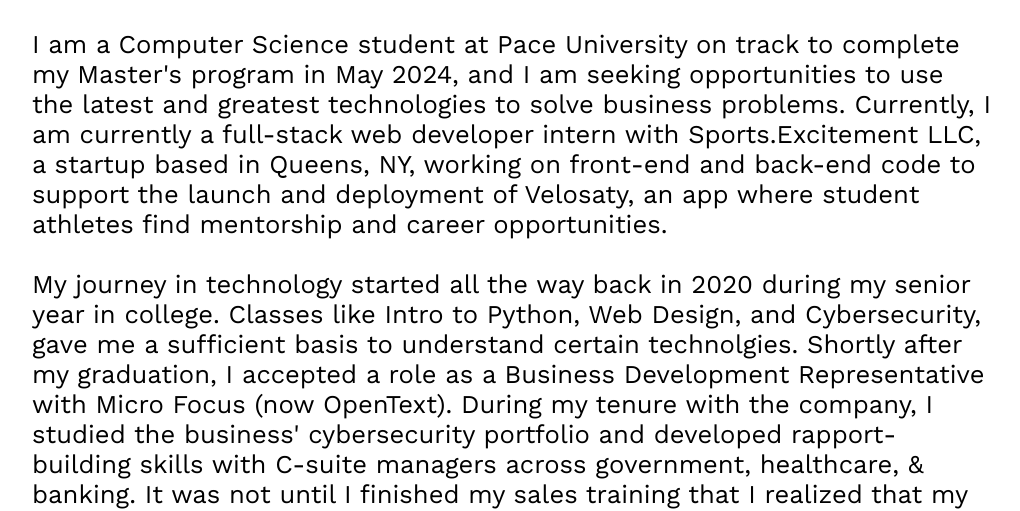
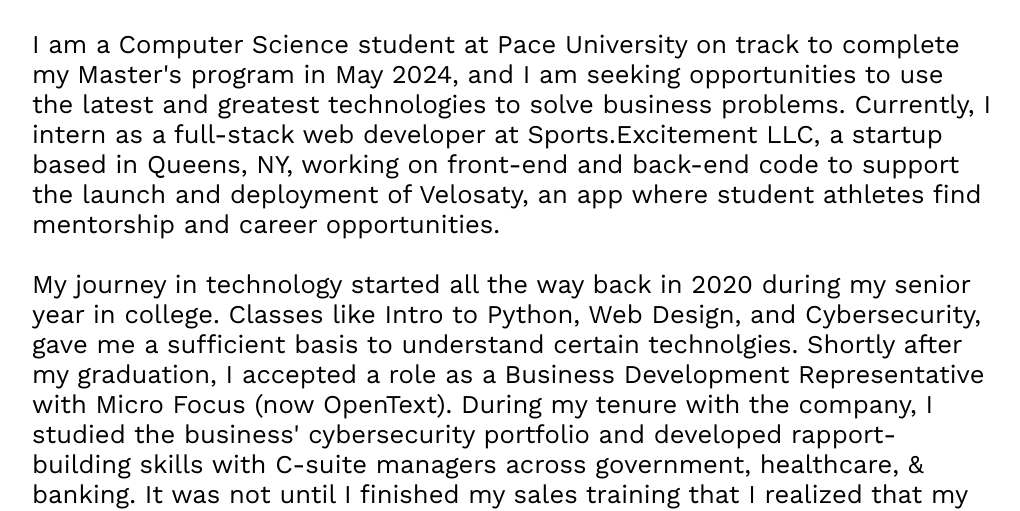
Before and after one commit to fzallocco/fzallocco, a website: page frontend/index.html in a window 1280 px wide. Shown: the part 446-957 px from the top of the page, without its empty margins (128-1148 px from the left). Drawn offline with nearby package versions, Linux system fonts and the light colour scheme.

Commit message:
Update index.html
final updates

```diff
--- a/frontend/index.html
+++ b/frontend/index.html
@@ -32,7 +32,7 @@
             <h2 class="page-header__heading">Welcome to My Page!</h2>
             <p>
             I am a Computer Science student at Pace University on track to complete my Master's program in May 2024, and I am seeking opportunities to use the latest and greatest technologies to solve business problems.
-            Currently, I am currently a full-stack web developer intern with Sports.Excitement LLC, a startup based in Queens, NY, working on front-end and back-end code to support the launch and deployment of Velosaty, an app where student athletes find mentorship and career opportunities.
+            Currently, I intern as a full-stack web developer at Sports.Excitement LLC, a startup based in Queens, NY, working on front-end and back-end code to support the launch and deployment of Velosaty, an app where student athletes find mentorship and career opportunities.
             <br><br>
             My journey in technology started all the way back in 2020 during my senior year in college. Classes like Intro to Python, Web Design, and Cybersecurity, gave me a
             sufficient basis to understand certain technolgies. Shortly after my graduation, I accepted a role as a Business Development Representative with Micro Focus (now OpenText).
```
